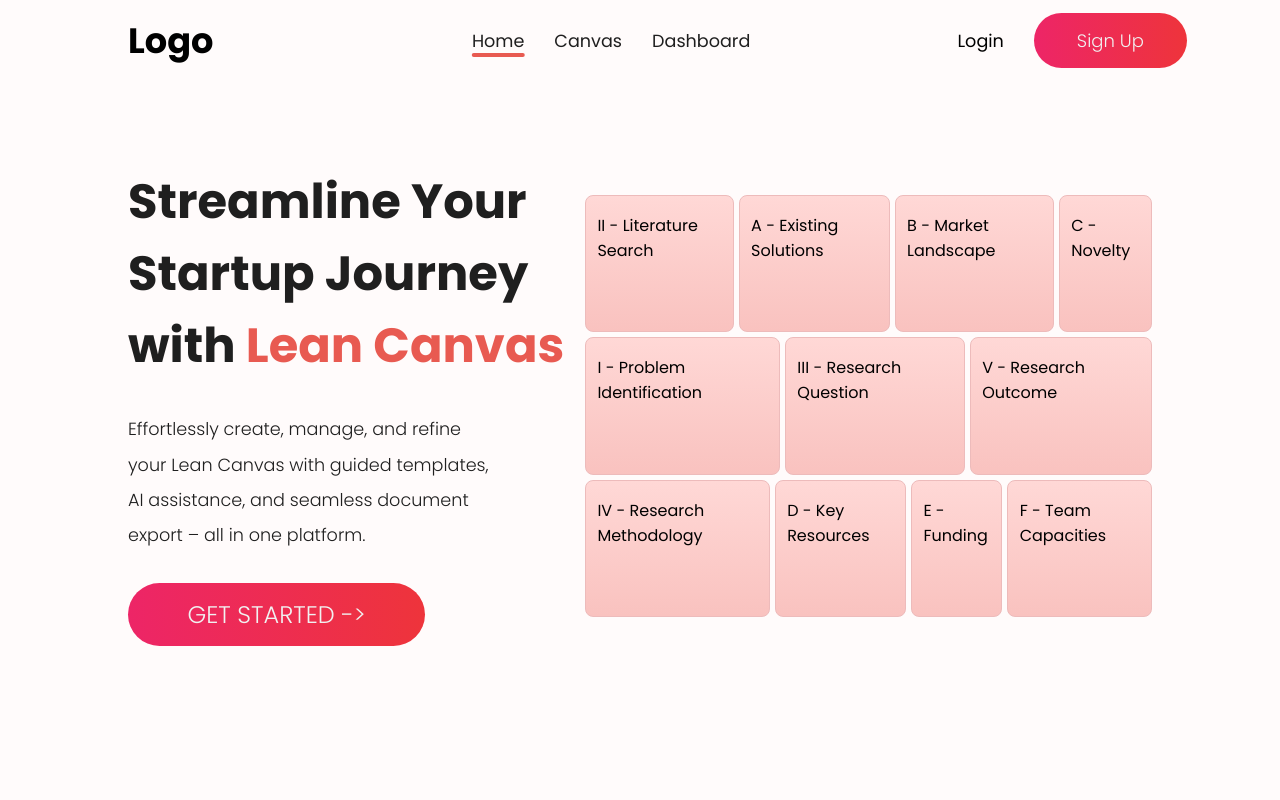
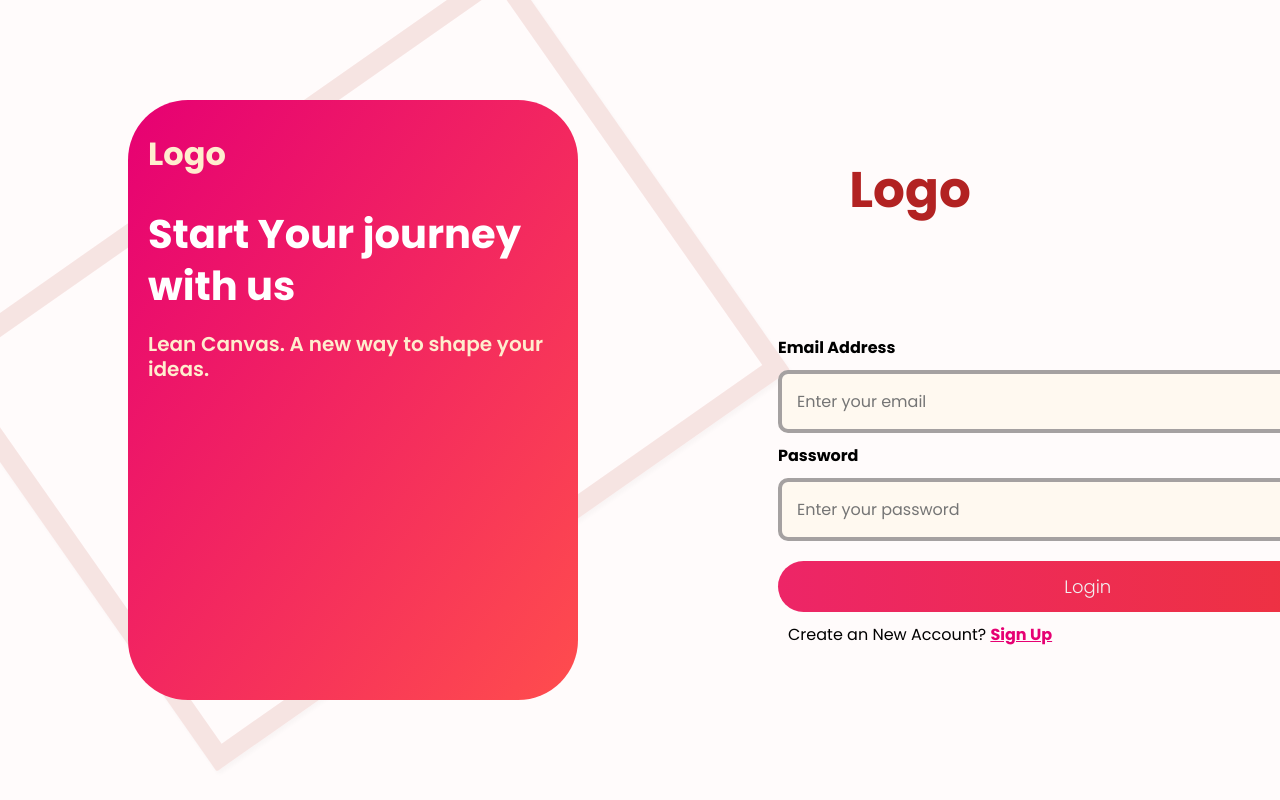
Before and after one commit to usman2335/Startovate_FYP, a React (Vite) app in the folder frontend/: page / in a window 1280 px wide. Shown: the top 800 px of the page. Built offline with nearby package versions, Linux system fonts and the light colour scheme.

Commit message:
Login Page

```diff
--- a/frontend/src/App.jsx
+++ b/frontend/src/App.jsx
@@ -4,14 +4,16 @@ import SignupPage from "./pages/SignupPage";
 import CanvasPage from "./pages/CanvasPage";
 import TestPage from "./pages/TestPage";
 import Testpage1 from "./pages/Testpage1";
+import LoginPage from "./pages/LoginPage";
 
 function App() {
   return (
     <>
       <Router>
         <Routes>
-          <Route path="/" element={<LandingPage />} />
+          <Route path="/L" element={<LandingPage />} />
           <Route path="/signup" element={<SignupPage />} />
+          <Route path="/" element={<LoginPage />} />
           <Route path="/test" element={<Testpage1 />} />
           <Route path="/canvas" element={<CanvasPage />} />
           <Route path="/test1" element={<TestPage />} />
--- a/frontend/src/CSS/Signup.css
+++ b/frontend/src/CSS/Signup.css
@@ -51,6 +51,15 @@
   align-self: center;
   padding-right: 110px;
   padding-bottom: 30px;
+}
+
+.signup-form h3 {
+  color: #b22222;
+  font-size: 28px;
+  padding-bottom: 0px;
+  align-self: center;
+  padding-right: 110px;
+  visibility: hidden;
 }
 
 .signup-form input {
--- a/frontend/src/components/Templates/Problem Identification/Template8.jsx
+++ b/frontend/src/components/Templates/Problem Identification/Template8.jsx
@@ -1,5 +1,4 @@
 import React from "react";
-import "../../../CSS/Template8.css";
 import Button from "../../Button";
 
 const Template8 = () => {
--- a/frontend/src/pages/LoginPage.jsx
+++ b/frontend/src/pages/LoginPage.jsx
@@ -1,16 +1,42 @@
 import React from "react";
-import IntroductionCard from "../components/IntroductionCard";
+import SignupCard from "../components/SignupCard"; // Import the Card component
+import Button from "../components/Button"; // Import your reusable Button component
+import "../CSS/Signup.css";
 
 const LoginPage = () => {
   return (
-    <>
-      <div className="main">
-        <div className="content-left">
-          <IntroductionCard />
-        </div>
-        <div className="content-right"></div>
+    <div className="signup-container">
+      {/* Background Vector */}
+      <div className="vector-background"></div>
+
+      <SignupCard />
+
+      <div className="signup-form">
+        <h1>Logo</h1>
+        <h3>Create your account now</h3>
+
+        <form>
+          <label>Email Address</label>
+          <input type="email" placeholder="Enter your email" />
+
+          <label>Password</label>
+          <input type="password" placeholder="Enter your password" />
+
+          <Button
+            label="Login"
+            onClick={() => console.log("Signup clicked!")}
+            padding="12px"
+            color="white"
+            fontSize="18px"
+            width="175%"
+            marginTop="10px"
+          />
+        </form>
+
+        <p>Create an New Account? <a href="/Signup">Sign Up</a>
+        </p>
       </div>
-    </>
+    </div>
   );
 };
 
```
